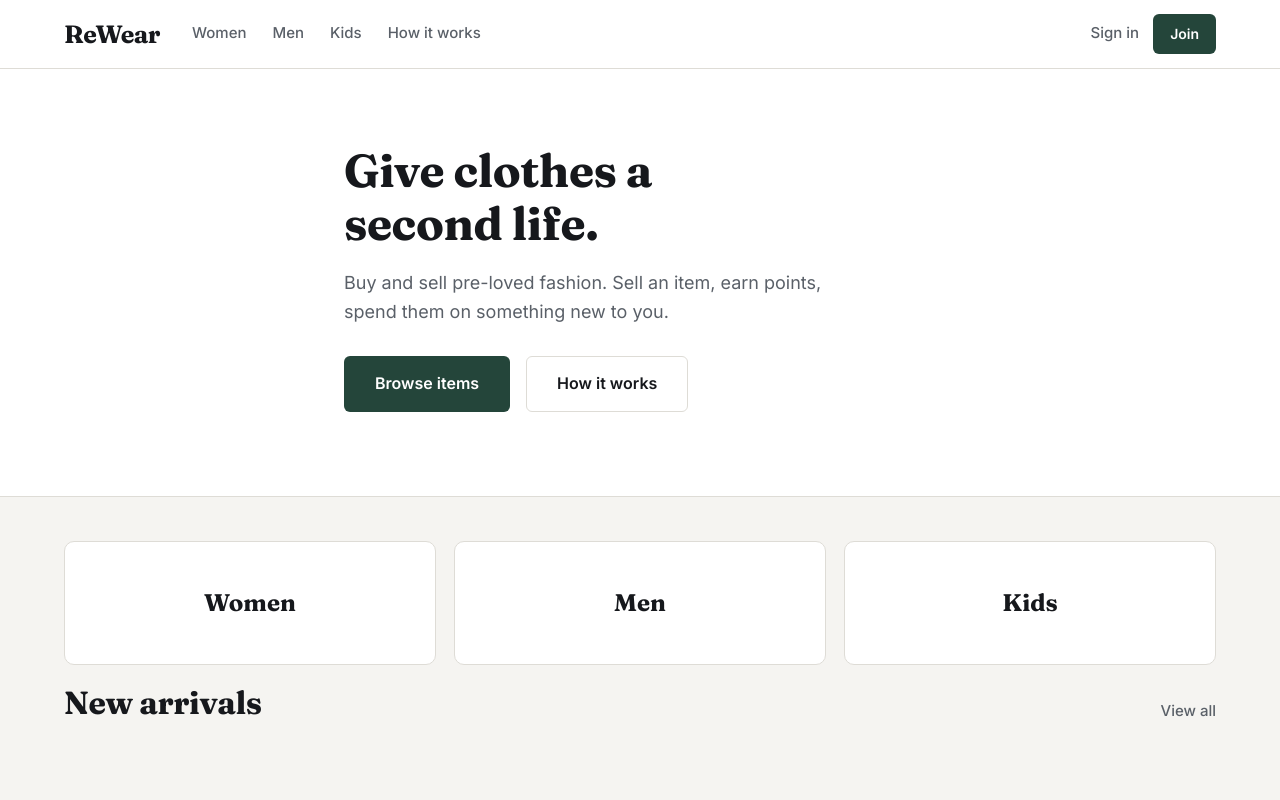
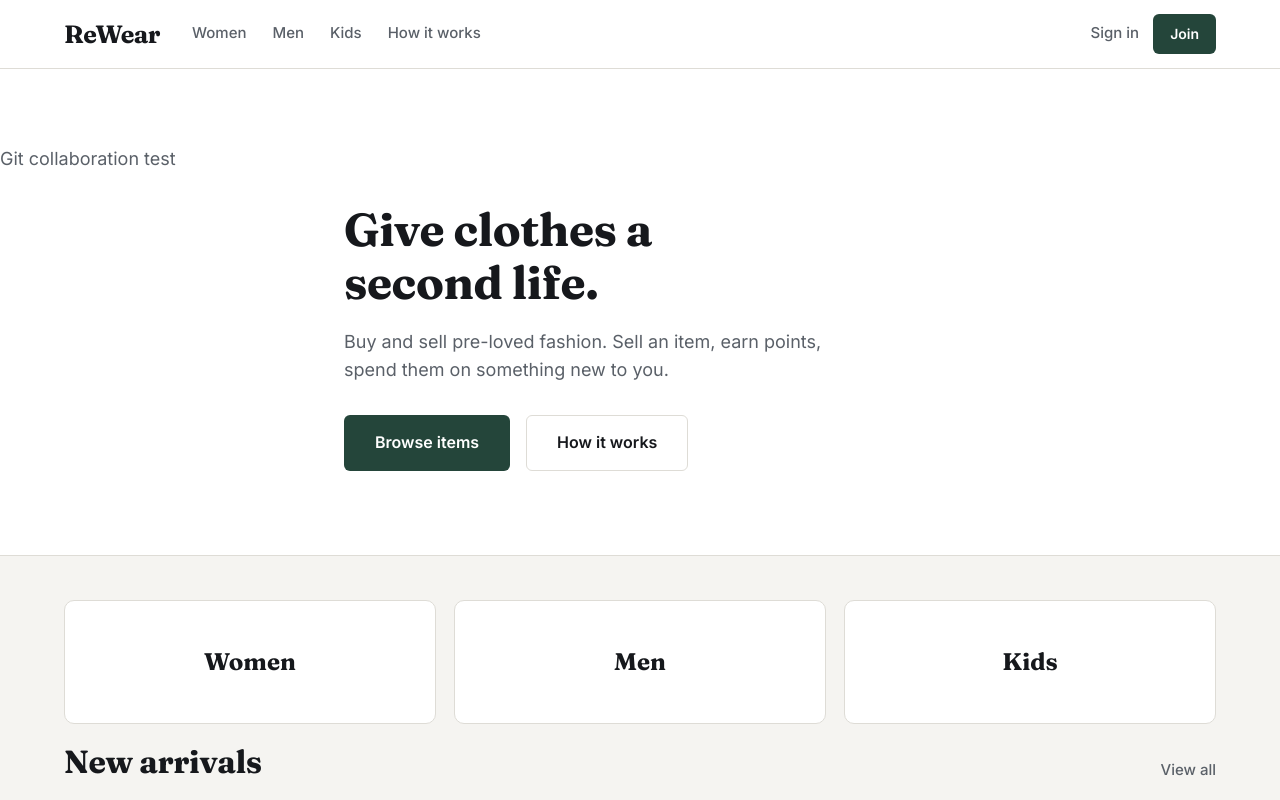
Before and after one commit to RivkiAyalon/rewear, a website: page public/index.html in a window 1280 px wide. Shown: the top 800 px of the page. Drawn offline with Linux system fonts and the light colour scheme; no server answers.

Commit message:
add collaboration test

```diff
--- a/public/index.html
+++ b/public/index.html
@@ -12,6 +12,7 @@
 
   <main>
     <section class="hero">
+      <p>Git collaboration test</p>
       <div class="container hero-inner">
         <h1>Give clothes a<br>second life.</h1>
         <p>Buy and sell pre-loved fashion. Sell an item, earn points, spend them on something new to you.</p>
```
